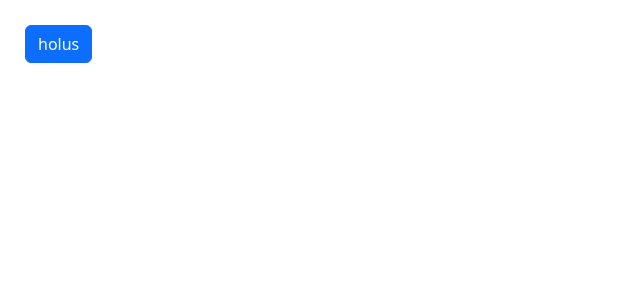
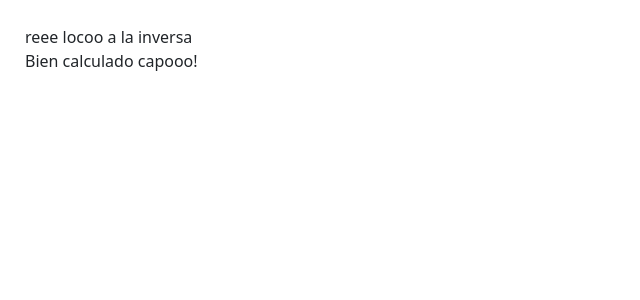
Before and after one commit to gjortega84/curso-angular, an Angular app: page / in a window 1280 px wide. Shown: the top 300 px of the page, without its empty margins (0-640 px from the left). Built offline with nearby package versions, Linux system fonts and the light colour scheme.

Commit message:
Clase 22 ngIf

```diff
--- a/src/app/app.component.html
+++ b/src/app/app.component.html
@@ -9,4 +9,7 @@
 <!-- <app-clase11></app-clase11>
 <app-clase12></app-clase12> -->
 <!-- <app-clase15></app-clase15> -->
-<app-clase21></app-clase21>
+<!-- <app-clase21></app-clase21> -->
+<div *ngIf="isValid"> reee locoo</div>
+<div *ngIf="!isValid"> reee locoo a la inversa</div>
+<div *ngIf="2+2==4">Bien calculado capooo!</div>
--- a/src/app/app.component.ts
+++ b/src/app/app.component.ts
@@ -8,7 +8,7 @@ import { Component } from '@angular/core';
 export class AppComponent {
   mensaje="curso de angular"
   nombre = "Gonza"
-
+  isValid=false
   getName(){
     return this.nombre
   }
```
